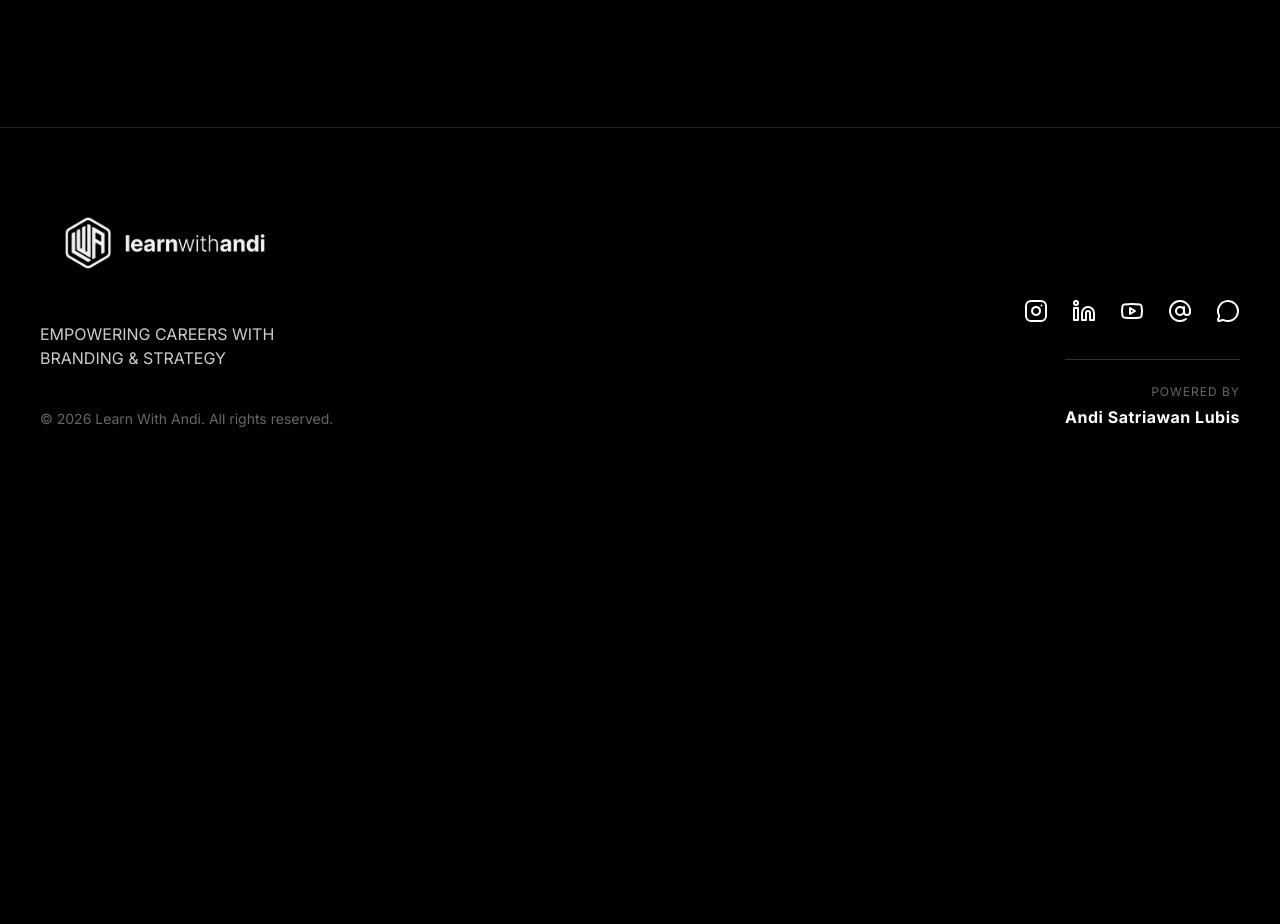
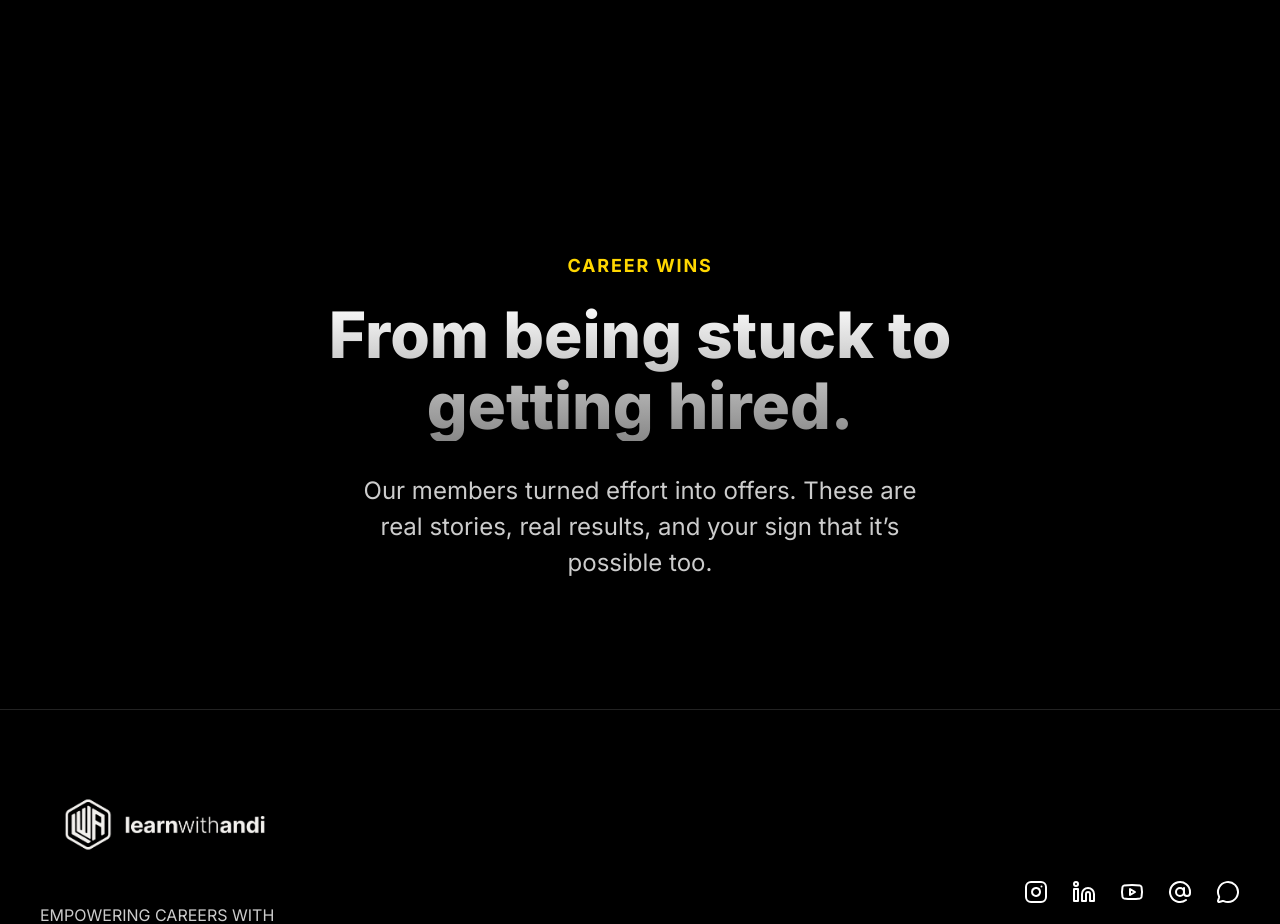
Before and after one commit to alvianzf/learnwithandi.com, a Next.js app: page / in a window 1280 px wide. Shown: the part 10910-11834 px from the top of the page. Before the commit the page ends 11401 px from the top, so only its background shows below. Built offline with nearby package versions, Linux system fonts and the light colour scheme.

Commit message:
feat: add career wins motivation section

```diff
--- a/src/app/page.tsx
+++ b/src/app/page.tsx
@@ -13,6 +13,7 @@ import GlobalBackground from '@/components/GlobalBackground';
 import MentorsSection from '@/components/MentorsSection';
 import SolutionSection from '@/components/SolutionSection';
 import CtaSection from '@/components/CtaSection';
+import CareerWinsSection from '@/components/CareerWinsSection';
 import styles from './page.module.css';
 
 export default function Home() {
@@ -35,6 +36,7 @@ export default function Home() {
         <OfferSection />
         <FaqSection />
         <CtaSection />
+        <CareerWinsSection />
         <Footer />
       </div>
     </main>
--- /dev/null
+++ b/src/components/CareerWinsSection.module.css
@@ -0,0 +1,48 @@
+.section {
+  background-color: #000;
+  padding: 8rem 1.5rem;
+  text-align: center;
+  display: flex;
+  align-items: center;
+  justify-content: center;
+}
+
+.container {
+  max-width: 800px;
+  margin: 0 auto;
+}
+
+.eyebrow {
+  display: block;
+  font-size: 1.125rem;
+  font-weight: 700;
+  text-transform: uppercase;
+  letter-spacing: 0.1em;
+  color: var(--color-accent-yellow);
+  margin-bottom: 1.5rem;
+}
+
+.title {
+  font-size: 4rem;
+  line-height: 1.1;
+  font-weight: 800;
+  background: linear-gradient(180deg, #fff, #888);
+  background-clip: text;
+  -webkit-background-clip: text;
+  -webkit-text-fill-color: transparent;
+  margin-bottom: 2rem;
+}
+
+.body {
+  font-size: 1.5rem;
+  line-height: 1.5;
+  color: #ccc;
+  max-width: 600px;
+  margin: 0 auto;
+}
+
+@media (max-width: 768px) {
+  .title {
+    font-size: 2.5rem;
+  }
+}
--- /dev/null
+++ b/src/components/CareerWinsSection.tsx
@@ -0,0 +1,18 @@
+"use client";
+
+import { content } from '@/data/content';
+import styles from './CareerWinsSection.module.css';
+
+export default function CareerWinsSection() {
+  const { careerWins } = content;
+
+  return (
+    <section className={styles.section} id={careerWins.id}>
+      <div className={styles.container}>
+        <span className={styles.eyebrow}>{careerWins.title}</span>
+        <h2 className={styles.title}>{careerWins.subtitle}</h2>
+        <p className={styles.body}>{careerWins.body}</p>
+      </div>
+    </section>
+  );
+}
--- a/src/data/content.ts
+++ b/src/data/content.ts
@@ -424,6 +424,12 @@ export const content = {
       link: "https://wa.me/628123456789",
     },
   },
+  careerWins: {
+    id: "career-wins",
+    title: "Career Wins",
+    subtitle: "From being stuck to getting hired.",
+    body: "Our members turned effort into offers. These are real stories, real results, and your sign that it’s possible too.",
+  },
   footer: {
     id: "footer",
     title: "EMPOWERING CAREERS WITH BRANDING & STRATEGY",
```
